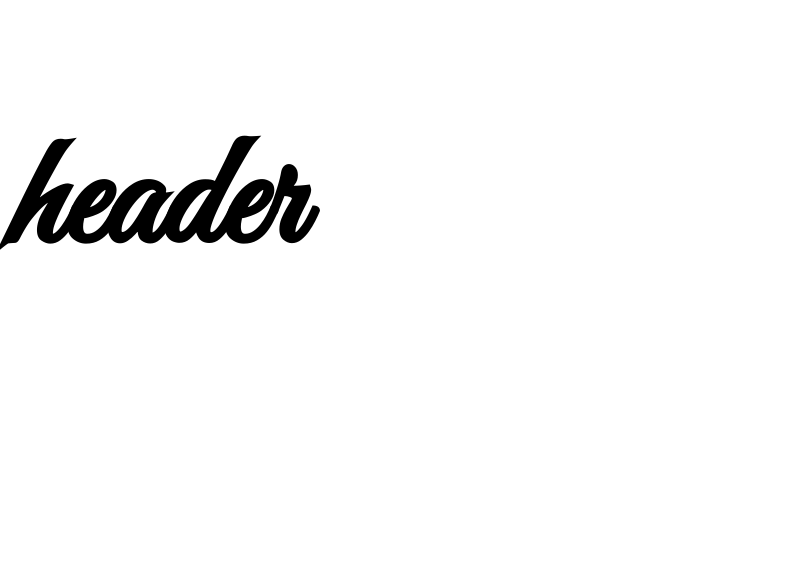
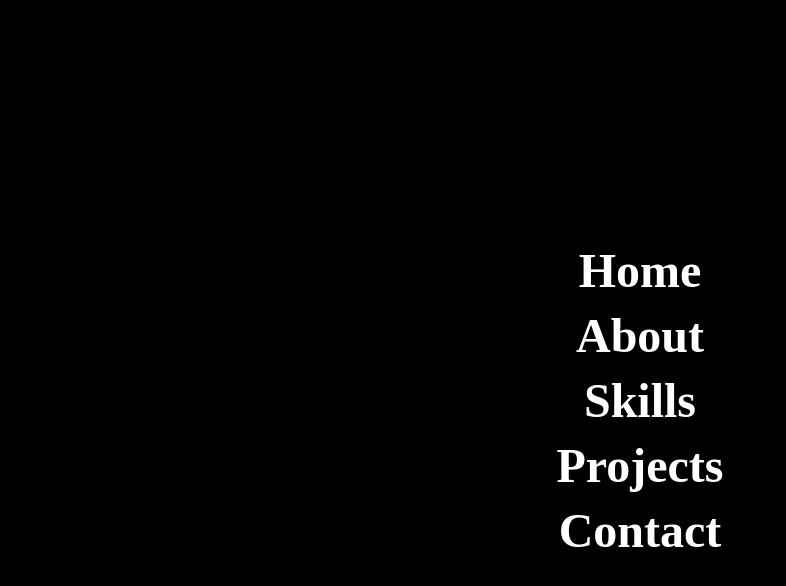
Before and after one commit to abdullahmafuz/Portfolio0, a plain HTML site: page index.html in a window 1280 px wide. Shown: the whole page, without its empty margins (0-786 px from the left). Drawn offline with Linux system fonts and the light colour scheme.

Commit message:
header-part-1-completed

```diff
--- a/assets/css/index.scss
+++ b/assets/css/index.scss
@@ -1,6 +1,10 @@
 
 
 
+*{
+    margin: 0;
+    padding: 0;
+}
 // Fonts
 
 @import 'base/fonts';
--- a/assets/css/layouts/_navbar.scss
+++ b/assets/css/layouts/_navbar.scss
@@ -1,7 +1,85 @@
 
-h1{
+header{
+    display: flex;
+    justify-content: center;
+    align-items: center;
 
-    font-size: 10rem;
-    font-family: 'Great Vibes', cursive;
+    height: 100vh;
+
+    background-color: black;
+    color: #fff;
+    overflow: hidden;
+
+    div{
+
+   z-index: 1;
+
+    ul{
+
+        position: relative;
+
+
+
+        li{
+
+          text-align: center;
+          list-style: none;
+
+          &:hover a{
+              color: rgb(28, 126, 255);
+
+          }
+
+          a{
+            color: rgb(255, 255, 255);
+            text-decoration: none;
+            font-size: 3em;
+            padding: 5px 20px;
+            display: inline-flex;
+            font-weight: 600;
+            transition: .4s;
+
+
+
+            &::after{
+                content:  attr(data-text);
+                position: absolute;
+                top: 50%;
+                left: 40%;
+                transform: translate(-50%,-50%);
+                display: flex;
+                justify-content: center;
+                align-items: center;
+                font-size: 15vw ;
+                color: rgba(255, 255, 255, 0.2);
+                border-radius: 50%;
+                z-index: -1;
+                opacity: 0;
+                font-weight: 800;
+                text-transform: uppercase;
+                letter-spacing: 500px;
+                transition: letter-spacing 0.5s,left .5s;
+
+
+
+            }
+
+            &:hover::after{
+
+                left: 50%;
+                opacity: 1;
+                letter-spacing: 10px;
+
+
+            }
+
+        }
+        }
+
+
+
+
+    }
+}
 
 }
--- a/index.html
+++ b/index.html
@@ -9,8 +9,15 @@
 </head>
 <body>
     <header>
-        <h1>header</h1>
-
+        <div>
+        <ul>
+            <li><a href="#" data-text="Home">Home</a></li>
+            <li><a href="#" data-text="About">About</a></li>
+            <li><a href="#" data-text="Skills">Skills</a></li>
+            <li><a href="#" data-text="Projects">Projects</a></li>
+            <li><a href="#" data-text="Contact">Contact</a></li>
+        </ul>
+    </div>
     </header>
 
     <section>
```
Also changed, not shown: assets/css/index.css, 1 other file.
